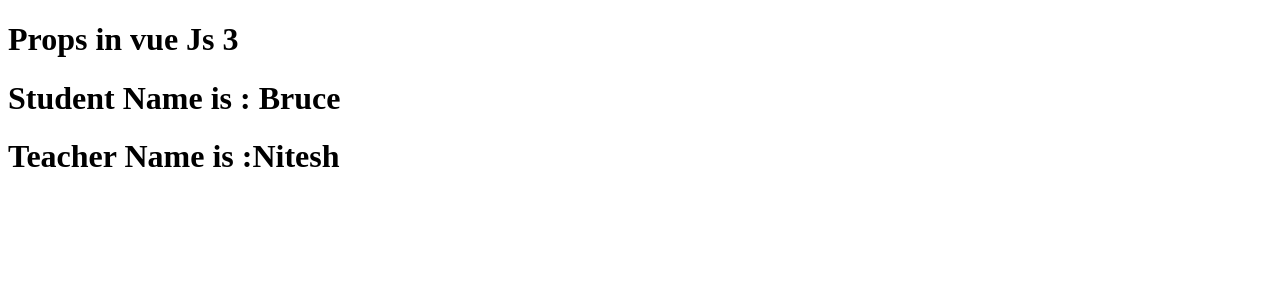
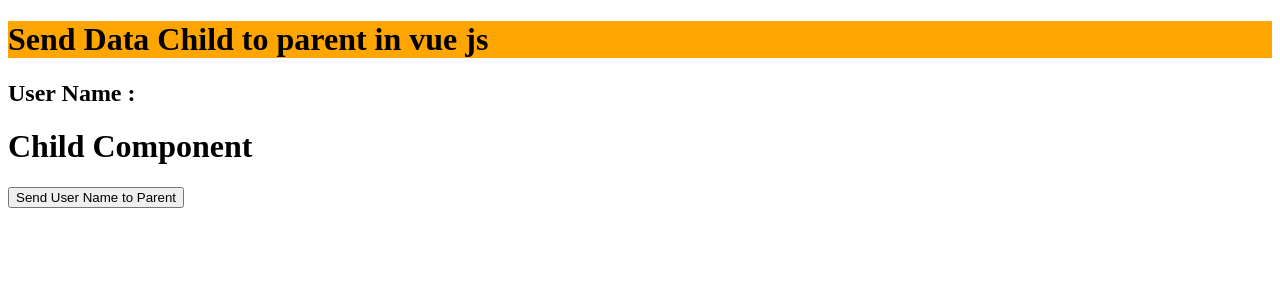
Before and after one commit to chadnitalukder2/vue-js-3-practice, a Vue app: page / in a window 1280 px wide. Shown: the top 300 px of the page. Built offline with nearby package versions, Linux system fonts and the light colour scheme.

Commit message:
child to parent

```diff
--- a/src/App.vue
+++ b/src/App.vue
@@ -1,6 +1,6 @@
 <template>
  <div></div>
- <Home/>
+ <Parent/>
   <!--
     <Home/>
   <Parent/>
@@ -10,8 +10,8 @@
 </template>
 
 <script>
-import Home from './components/A_Home.vue'
-//import Parent from './components/A_parent.vue';
+//import Home from './components/A_Home.vue'
+import Parent from './components/A_parent.vue';
 // import Event from './components/A_Event.vue';
 //import Binding from './components/A_binding.vue';
 // import condition from './components/A_condition.vue';
@@ -19,8 +19,8 @@
 export default {
   name: "App",
   components: {
-    Home
-    //Parent,
+    //Home
+    Parent,
     // Event,
     // Binding,
     // condition,
--- a/src/components/A_Home.vue
+++ b/src/components/A_Home.vue
@@ -52,6 +52,8 @@
 
 <style lang="scss" scoped></style> -->
 
+<!-- ============================================================= -->
+
 <template>
   <h1>Props in vue Js 3</h1>
   <Student :name="name" />
--- a/src/components/A_binding.vue
+++ b/src/components/A_binding.vue
@@ -47,6 +47,9 @@
     color: orange;
 }
 </style> -->
+
+
+<!-- ====================================================================== -->
 
 <template>
     <h1>Html & CSS Binding</h1>
--- a/src/components/A_child.vue
+++ b/src/components/A_child.vue
@@ -1,12 +1,12 @@
-<template>
+<!-- <template>
    <h2>Child Component</h2>
    <h2>Name: {{ name }}</h2>
    <h2>Name: {{ Data.name }}</h2>
    <h2>Email: {{ Data.email }}</h2>
    <button @click="getData()">Call me</button>
-</template>
+</template> -->
 
-<script>
+<!-- <script>
 
     export default {
         name: "A_child",
@@ -16,6 +16,31 @@
             getData: Function
         }
     }
+</script> -->
+
+<!-- <style lang="scss" scoped>
+</style> -->
+
+<!-- ==================================================================== -->
+
+<template>
+    <h1>Child Component</h1>
+    <button @click="getUser(userName)">Send User Name to Parent</button>
+</template>
+
+<script>
+    export default {
+        name: "A_child",
+        props:[
+           'getUser'
+        ],
+        data(){
+            return{
+                userName: "Peter"
+            }
+        }
+
+    }
 </script>
 
 <style lang="scss" scoped>
--- a/src/components/A_parent.vue
+++ b/src/components/A_parent.vue
@@ -1,10 +1,10 @@
-<template>
+<!-- <template>
   <h1>Pass Data to child Component</h1>
 
   <Child :name="name" :Data="user" :getData="getData"/>
-</template>
+</template> -->
 
-<script>
+<!-- <script>
 import Child from './A_child.vue'
     export default {
         name: "A_parent",
@@ -26,8 +26,40 @@
           }
         }
     }
+</script> -->
+
+<!-- <style lang="scss" scoped>
+</style> -->
+
+<!-- ====================================================================== -->
+
+<template>
+ <h1>Send Data Child to parent in vue js</h1>
+ <h2> User Name : {{ name }}</h2>
+ <Child :getUser="getUserName"/>
+
+</template>
+
+<script>
+import Child from './A_child.vue';
+  export default {
+    name:"A_parent",
+    components:{
+      Child
+    },
+    data(){
+      return{
+        name: ''
+      }
+    },
+    methods:{
+      getUserName(name){
+       this.name =name
+      }
+    }
+  }
 </script>
 
 <style lang="scss" scoped>
-
+h1{background: orange;}
 </style>
```
